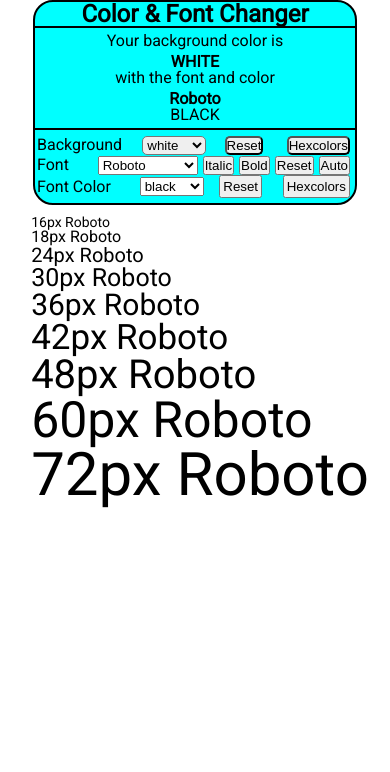
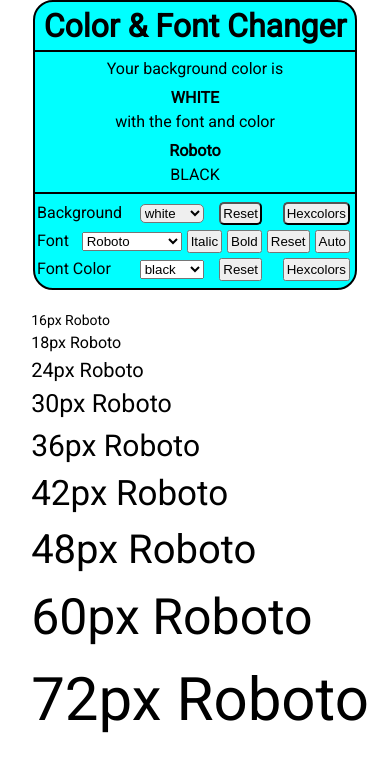
Before and after one commit to Sheydom/backgroundColorChanger, a plain HTML site: page index.html in a window 390 px wide. Drawn offline with Linux system fonts and the light colour scheme.

Commit message:
update layout

```diff
--- a/index.html
+++ b/index.html
@@ -13,22 +13,6 @@
 
 
     <body>
-
-
-        <section id="gui">
-
-            <div id="lbody">
-                <p class="f16"><span class="p1"></span>16px </p>
-                <p class="f18"><span class="p1">Poppins</span> 18px </p>
-                <p class="f24"><span class="p1">Poppins</span> 24px </p>
-                <p class="f30"><span class="p1">Poppins</span> 30px </p>
-                <p class="f36"><span class="p1">Poppins</span> 36px </p>
-                <p class="f42"><span class="p1">Poppins</span> 42px </p>
-                <p class="f48"><span class="p1">Poppins</span> 48px </p>
-                <p class="f60"><span class="p1">Poppins</span> 60px </p>
-                <p class="f72"><span class="p1">Poppins</span> 72px </p>
-            </div>
-
 
 
 
@@ -72,6 +56,29 @@
 
         </div>
 
+
+        <section id="gui">
+
+
+
+
+            <div id="lbody">
+                <p class="f16"><span class="p1">Poppins</span>16px </p>
+                <p class="f18"><span class="p1">Poppins</span> 18px </p>
+                <p class="f24"><span class="p1">Poppins</span> 24px </p>
+                <p class="f30"><span class="p1">Poppins</span> 30px </p>
+                <p class="f36"><span class="p1">Poppins</span> 36px </p>
+                <p class="f42"><span class="p1">Poppins</span> 42px </p>
+                <p class="f48"><span class="p1">Poppins</span> 48px </p>
+                <p class="f60"><span class="p1">Poppins</span> 60px </p>
+                <p class="f72"><span class="p1">Poppins</span> 72px </p>
+            </div>
+
+
+
+
+
+
         <div id="rbody">
             <p class="f16"> 16px <span class="p1">Poppins</span></p>
             <p class="f18"> 18px <span class="p1">Poppins</span></p>
--- a/style.css
+++ b/style.css
@@ -5,6 +5,7 @@
 
 body {
   display: flex;
+  flex-direction: column;
   margin: auto;
   justify-content: center;
   align-items: center;
@@ -14,10 +15,12 @@
 }
 
 #gui {
-  margin-top: 300px;
+  margin-top: 10px;
   width: 100%;
   display: flex;
+  /* flex-wrap: wrap; */
   justify-content: center;
+  /* flex-direction: column; */
 }
 
 .f16 {
@@ -58,6 +61,7 @@
 
 #colorbody {
   display: flex;
+  flex: 0 1 100px;
   flex-direction: column;
   justify-content: center;
   align-items: center;
@@ -66,9 +70,7 @@
   border-radius: 20px 20px 20px 20px;
   border: 2px solid black;
   text-align: center;
-  /* font-size: 16px; */
   height: fit-content;
-  /* padding: 10px;   */
 }
 
 #lbody {
@@ -219,37 +221,25 @@
   }
 }
 
-@media (max-width: 960px) {
-  #title {
-    flex-direction:column ;
-  }
-
-  #gui {
-    display: flex;
-    flex-direction: column;
-    margin-top: 0;
+ @media (max-width: 960px) {
+  body{
     align-items: center;
   }
 
-  #buttons button {
-    padding: 0;
+  #gui{
+    flex-direction: column;
   }
 
-  #fbuttons button {
-    padding: 0;
-  }
-
-  body {
-    font-size: 16px;
-    line-height: 1;
-  }
-}
-
-@media (max-width: 960px) {
   #rbody{
     margin-top: 10px;
   }
   #lbody{
     display: none;
   }
+
+  #gui {
+    margin-top: 10px;
+    align-items: center;
+  }
+
 }
```
